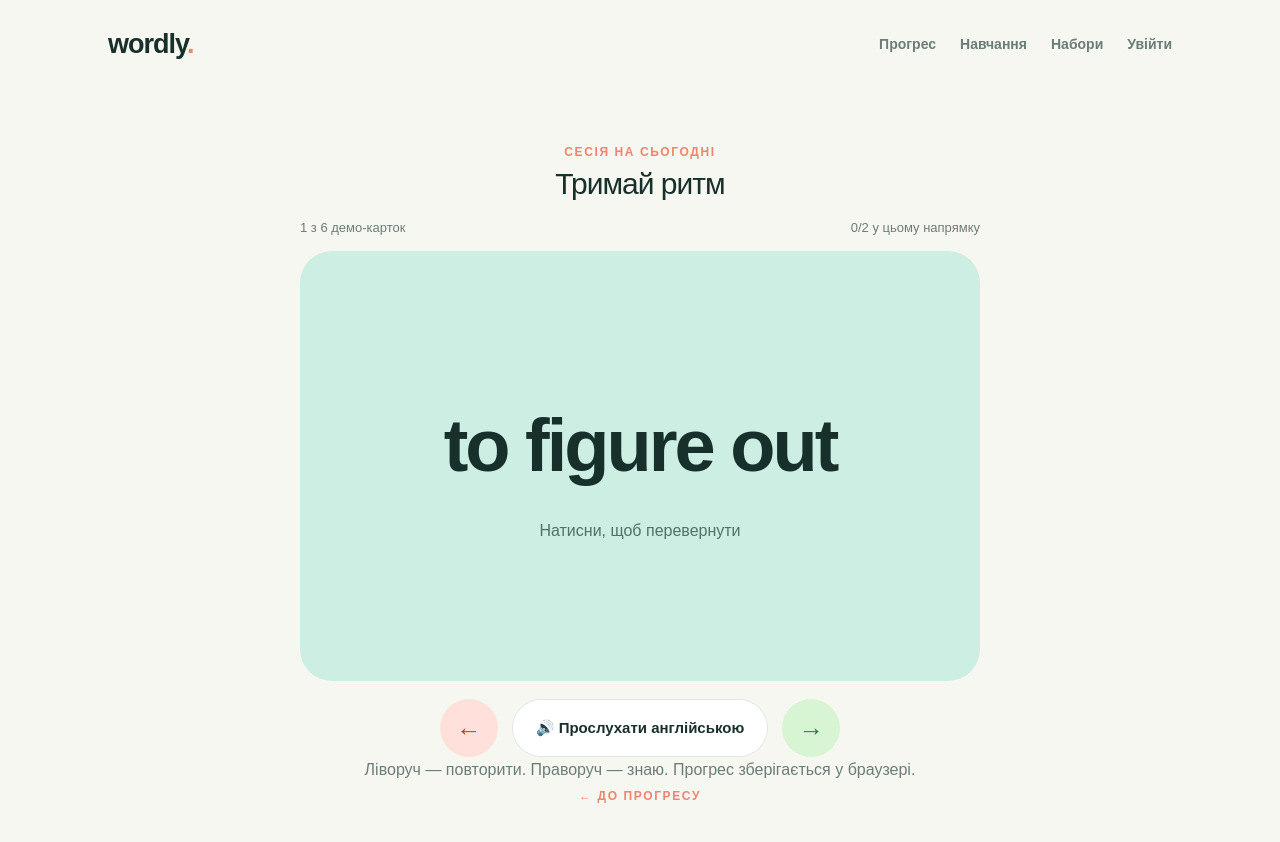
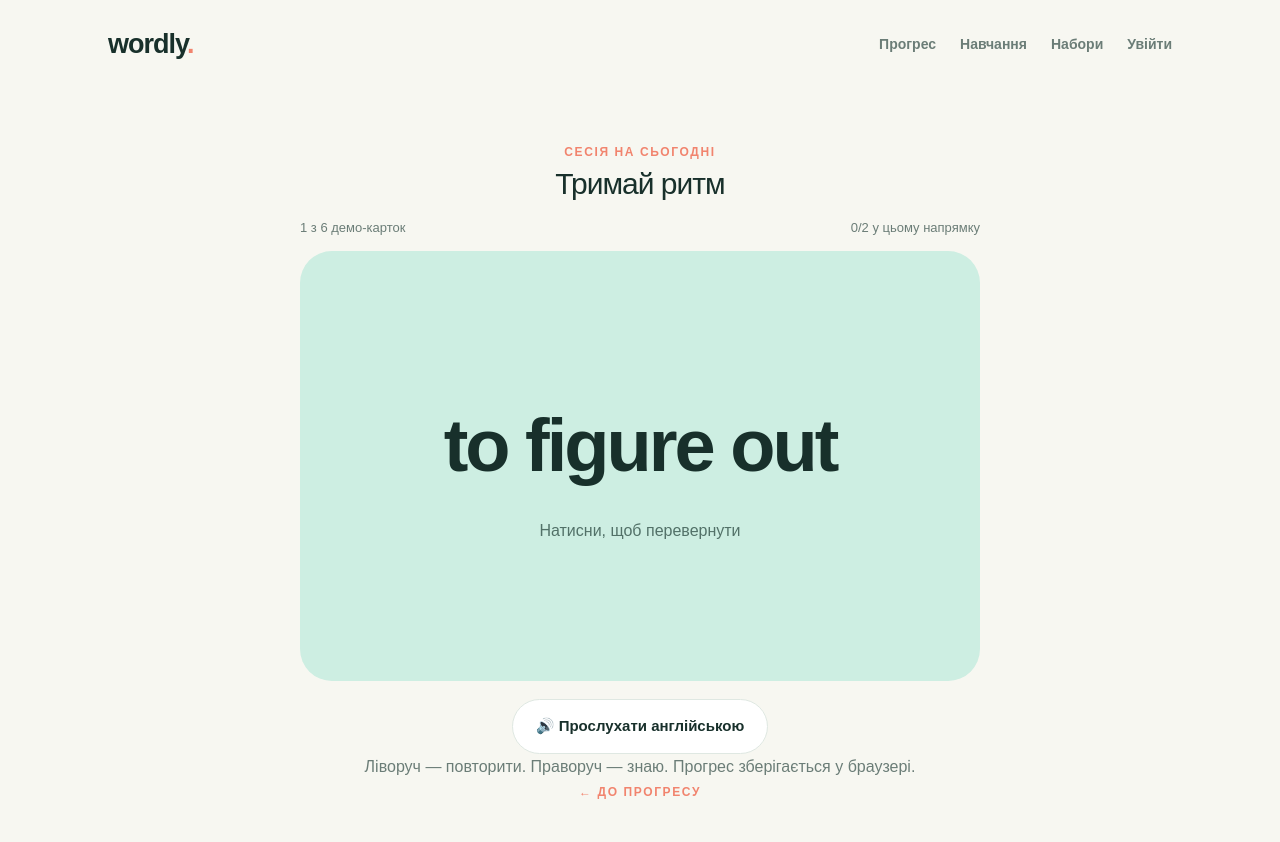
Before and after one commit to AndriiDobronos/FlashcardsForLearningEnglish, a Next.js app: page /study in a window 1280 px wide. Shown: the top 842 px of the page. Built offline with nearby package versions, Linux system fonts and the light colour scheme; no server answers.

Commit message:
Improve study card interactions

```diff
--- a/app/study/page.tsx
+++ b/app/study/page.tsx
@@ -10,7 +10,7 @@ export default function StudyPage(){
  useEffect(()=>setProgress(loadProgress()),[]);
  const speakEnglish=useCallback(()=>{if(typeof window!=="undefined"){const u=new SpeechSynthesisUtterance(card.en);u.lang="en-US";window.speechSynthesis.cancel();window.speechSynthesis.speak(u)}},[card.en]);
  useEffect(()=>{if(direction!=="en-uk")return;const timer=window.setTimeout(speakEnglish,120);return()=>window.clearTimeout(timer)},[card.id,direction,speakEnglish]);
- const review=async(known:boolean)=>{const current=progress.find(p=>p.cardId===card.id&&p.direction===direction);const next=applyReview(current,card.id,direction,known);const other=progress.find(p=>p.cardId===card.id&&p.direction!==direction);next.learned=next.successCount>=2&&(other?.successCount??0)>=2;const updated=[...progress.filter(p=>!(p.cardId===card.id&&p.direction===direction)),next];setProgress(updated);saveProgress(updated);const supabase=getSupabaseBrowserClient();if(!supabase){setSyncMessage("Локальний режим: Supabase не підключено")}else{const{data,error:authError}=await supabase.auth.getUser();if(authError||!data.user){setSyncMessage("Увійдіть через email, щоб синхронізувати прогрес")}else{try{await syncReview(data.user.id,card.id,direction,known,next);setSyncMessage("✓ Прогрес синхронізовано")}catch(error){console.error("Supabase progress sync failed",error);const details=typeof error==="object"&&error!==null&&"message" in error?String(error.message):"Невідома помилка Supabase";const code=typeof error==="object"&&error!==null&&"code" in error?` [код ${String(error.code)}]`:"";setSyncMessage(`Помилка синхронізації: ${details}${code}`)}}}setDirection(known?(direction==="en-uk"?"uk-en":"en-uk"):direction);setIndex(index+1);setFlipped(false)};
+ const review=async(known:boolean)=>{const current=progress.find(p=>p.cardId===card.id&&p.direction===direction);const next=applyReview(current,card.id,direction,known);const other=progress.find(p=>p.cardId===card.id&&p.direction!==direction);next.learned=next.successCount>=2&&(other?.successCount??0)>=2;const updated=[...progress.filter(p=>!(p.cardId===card.id&&p.direction===direction)),next];setProgress(updated);saveProgress(updated);const supabase=getSupabaseBrowserClient();if(!supabase){setSyncMessage("Локальний режим: Supabase не підключено")}else{const{data,error:authError}=await supabase.auth.getUser();if(authError||!data.user){setSyncMessage("Увійдіть через email, щоб синхронізувати прогрес")}else{try{await syncReview(data.user.id,card.id,direction,known,next);setSyncMessage("")}catch(error){console.error("Supabase progress sync failed",error);const details=typeof error==="object"&&error!==null&&"message" in error?String(error.message):"Невідома помилка Supabase";const code=typeof error==="object"&&error!==null&&"code" in error?` [код ${String(error.code)}]`:"";setSyncMessage(`Помилка синхронізації: ${details}${code}`)}}}setDirection(known?(direction==="en-uk"?"uk-en":"en-uk"):direction);setIndex(index+1);setFlipped(false)};
  const current=progress.find(p=>p.cardId===card.id&&p.direction===direction);
- return <div className="study-layout"><div className="eyebrow">Сесія на сьогодні</div><h2>Тримай ритм</h2><div className="study-meta"><span>{index+1} з {seedCards.length} демо-карток</span><span>{current?.successCount??0}/2 у цьому напрямку</span></div><div className="flashcard" onClick={()=>setFlipped(!flipped)}><div className="word">{flipped?(direction==="en-uk"?card.uk:card.en):(direction==="en-uk"?card.en:card.uk)}</div>{flipped?<><div className="translation">{direction==="en-uk"?card.en:card.uk}</div><div className="hint">{card.example}</div></>:<div className="hint">Натисни, щоб перевернути</div>}</div><div className="actions"><button className="swipe no" onClick={()=>review(false)} aria-label="Ще не знаю">←</button>{direction==="en-uk"&&<button className="button secondary" onClick={speakEnglish}>🔊 Прослухати англійською</button>}<button className="swipe yes" onClick={()=>review(true)} aria-label="Знаю">→</button></div>{syncMessage&&<p role="status" style={{color:syncMessage.startsWith("✓")?"#16803c":"#9a3412"}}>{syncMessage}</p>}<p>Ліворуч — повторити. Праворуч — знаю. Прогрес зберігається у браузері.</p><Link href="/" className="eyebrow">← До прогресу</Link></div>;
+ return <div className="study-layout"><div className="eyebrow">Сесія на сьогодні</div><h2>Тримай ритм</h2><div className="study-meta"><span>{index+1} з {seedCards.length} демо-карток</span><span>{current?.successCount??0}/2 у цьому напрямку</span></div><div className="flashcard" onClick={()=>setFlipped(!flipped)}><div className="word">{flipped?(direction==="en-uk"?card.uk:card.en):(direction==="en-uk"?card.en:card.uk)}</div>{flipped?<><div className="translation">{direction==="en-uk"?card.en:card.uk}</div><div className="hint">{card.example}</div></>:<div className="hint">Натисни, щоб перевернути</div>}</div><div className="actions">{flipped&&<button className="swipe no" onClick={()=>review(false)} aria-label="Ще не знаю">←</button>}{direction==="en-uk"&&<button className="button secondary" onClick={speakEnglish}>🔊 Прослухати англійською</button>}{flipped&&<button className="swipe yes" onClick={()=>review(true)} aria-label="Знаю">→</button>}</div>{syncMessage&&<p role="status" style={{color:"#9a3412"}}>{syncMessage}</p>}<p>Ліворуч — повторити. Праворуч — знаю. Прогрес зберігається у браузері.</p><Link href="/" className="eyebrow">← До прогресу</Link></div>;
 }
```
